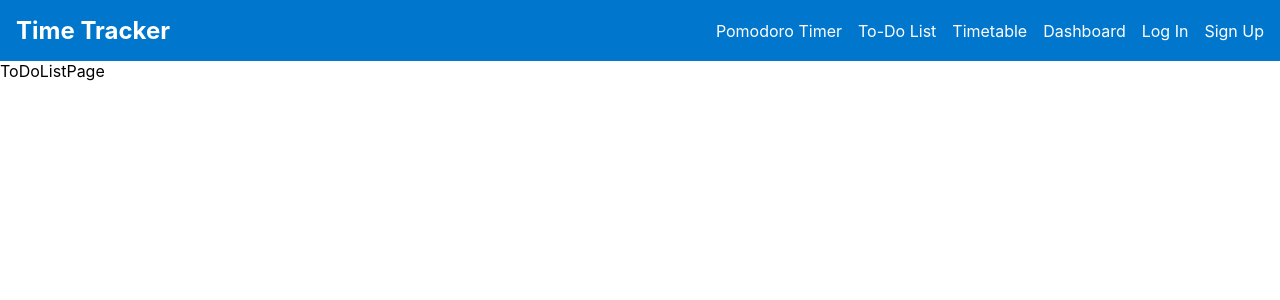
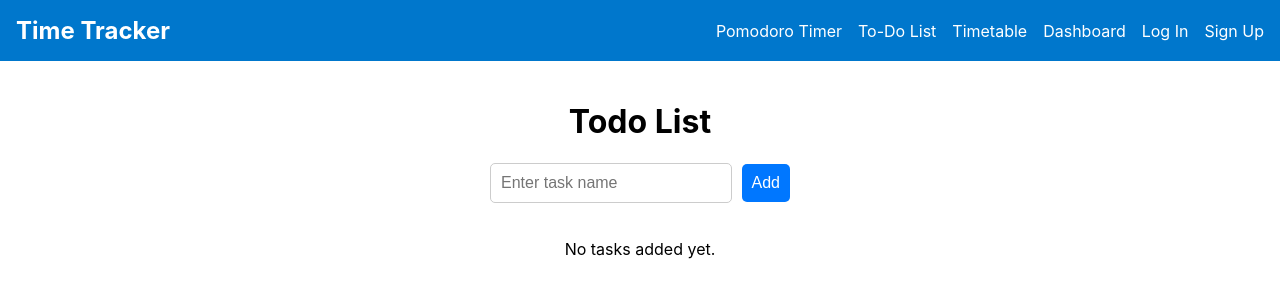
Before and after one commit to yunjunhojj/timeTracker, a React (Create React App) app: page /todo in a window 1280 px wide. Shown: the top 300 px of the page. Built offline with nearby package versions, Linux system fonts and the light colour scheme.

Commit message:
style: todo page style

```diff
--- a/src/pages/ToDoListPage.js
+++ b/src/pages/ToDoListPage.js
@@ -1,5 +1,169 @@
-const ToDoListPage = () => {
-  return <>ToDoListPage</>;
+import React, { useState } from "react";
+import styled from "styled-components";
+import { v4 as uuid } from "uuid";
+
+const Wrapper = styled.div`
+  display: flex;
+  flex-direction: column;
+  align-items: center;
+  padding: 20px;
+`;
+
+const Form = styled.form`
+  width: 300px;
+  display: flex;
+  flex-direction: row;
+  align-items: center;
+  margin-bottom: 20px; ;
+`;
+
+const Input = styled.input`
+  flex-grow: 1;
+  padding: 10px;
+  margin-right: 10px;
+  border: 1px solid #ccc;
+  border-radius: 5px;
+  font-size: 16px;
+
+  &:focus {
+    outline: none;
+    border-color: #0077ff;
+  }
+`;
+
+const Button = styled.button`
+  background-color: #0077ff;
+  color: #fff;
+  border: none;
+  border-radius: 5px;
+  padding: 10px;
+  font-size: 16px;
+  cursor: pointer;
+
+  &:hover {
+    background-color: #0062cc;
+  }
+
+  &:focus {
+    outline: none;
+  }
+`;
+
+const List = styled.ul`
+  width: 300px;
+
+  list-style: none;
+  margin: 0;
+  padding: 0;
+`;
+
+const ListItem = styled.li`
+  display: flex;
+  align-items: center;
+  padding: 10px;
+  background-color: ${(props) => (props.completed ? "#d9d9d9" : "#fff")};
+  border-bottom: 1px solid #ccc;
+
+  &:last-child {
+    border-bottom: none;
+  }
+`;
+
+const Checkbox = styled.input`
+  margin-right: 10px;
+  cursor: pointer;
+`;
+
+const TaskName = styled.span`
+  flex-grow: 1;
+  font-size: 16px;
+  text-decoration: ${(props) => (props.completed ? "line-through" : "none")};
+`;
+
+const DeleteButton = styled.button`
+  background-color: #fff;
+  color: #0077ff;
+  border: 1px solid #0077ff;
+  border-radius: 5px;
+  padding: 5px 10px;
+  font-size: 16px;
+  margin-left: 10px;
+  cursor: pointer;
+
+  &:hover {
+    background-color: #0077ff;
+    color: #fff;
+  }
+
+  &:focus {
+    outline: none;
+  }
+`;
+
+const TodoListPage = () => {
+  const [tasks, setTasks] = useState([]);
+
+  const handleAddTask = (event) => {
+    event.preventDefault();
+    const taskName = event.target.elements.taskName.value.trim();
+    if (taskName) {
+      const newTask = {
+        id: uuid(),
+        name: taskName,
+        completed: false,
+      };
+      setTasks([...tasks, newTask]);
+      event.target.reset();
+    }
+  };
+
+  const handleToggleTask = (taskId) => {
+    const updatedTasks = tasks.map((task) => {
+      if (task.id === taskId) {
+        return {
+          ...task,
+          completed: !task.completed,
+        };
+      } else {
+        return task;
+      }
+    });
+    setTasks(updatedTasks);
+  };
+
+  const handleDeleteTask = (taskId) => {
+    const updatedTasks = tasks.filter((task) => task.id !== taskId);
+    setTasks(updatedTasks);
+  };
+
+  return (
+    <Wrapper>
+      <h1>Todo List</h1>
+      <Form onSubmit={handleAddTask}>
+        <Input type="text" name="taskName" placeholder="Enter task name" />
+        <Button type="submit">Add</Button>
+      </Form>
+      {tasks.length > 0 ? (
+        <List>
+          {tasks.map((task) => (
+            <ListItem key={task.id} completed={task.completed}>
+              <Checkbox
+                type="checkbox"
+                checked={task.completed}
+                onChange={() => handleToggleTask(task.id)}
+              />
+              <TaskName completed={task.completed}>{task.name}</TaskName>
+              <DeleteButton onClick={() => handleDeleteTask(task.id)}>
+                Delete
+              </DeleteButton>
+            </ListItem>
+          ))}
+        </List>
+      ) : (
+        <p>No tasks added yet.</p>
+      )}
+    </Wrapper>
+  );
 };
 
-export default ToDoListPage;
+export default TodoListPage;
```
